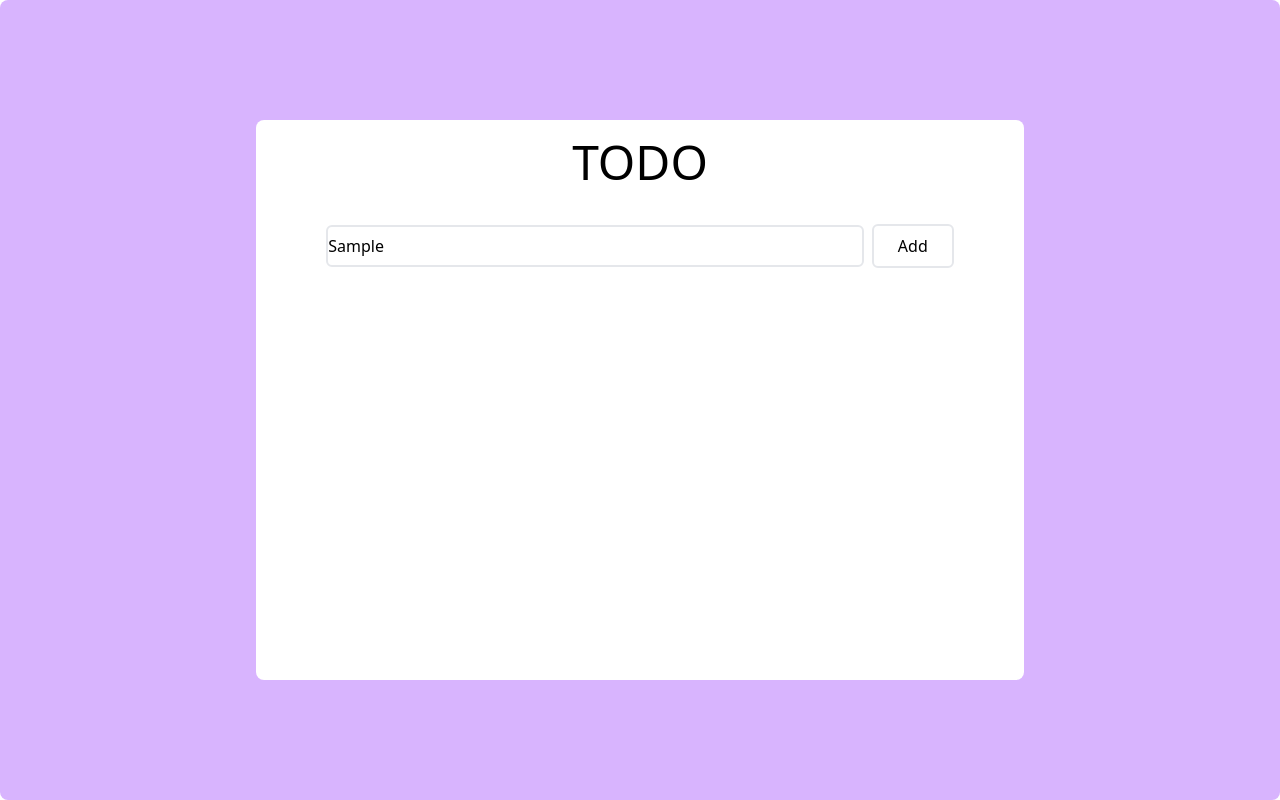
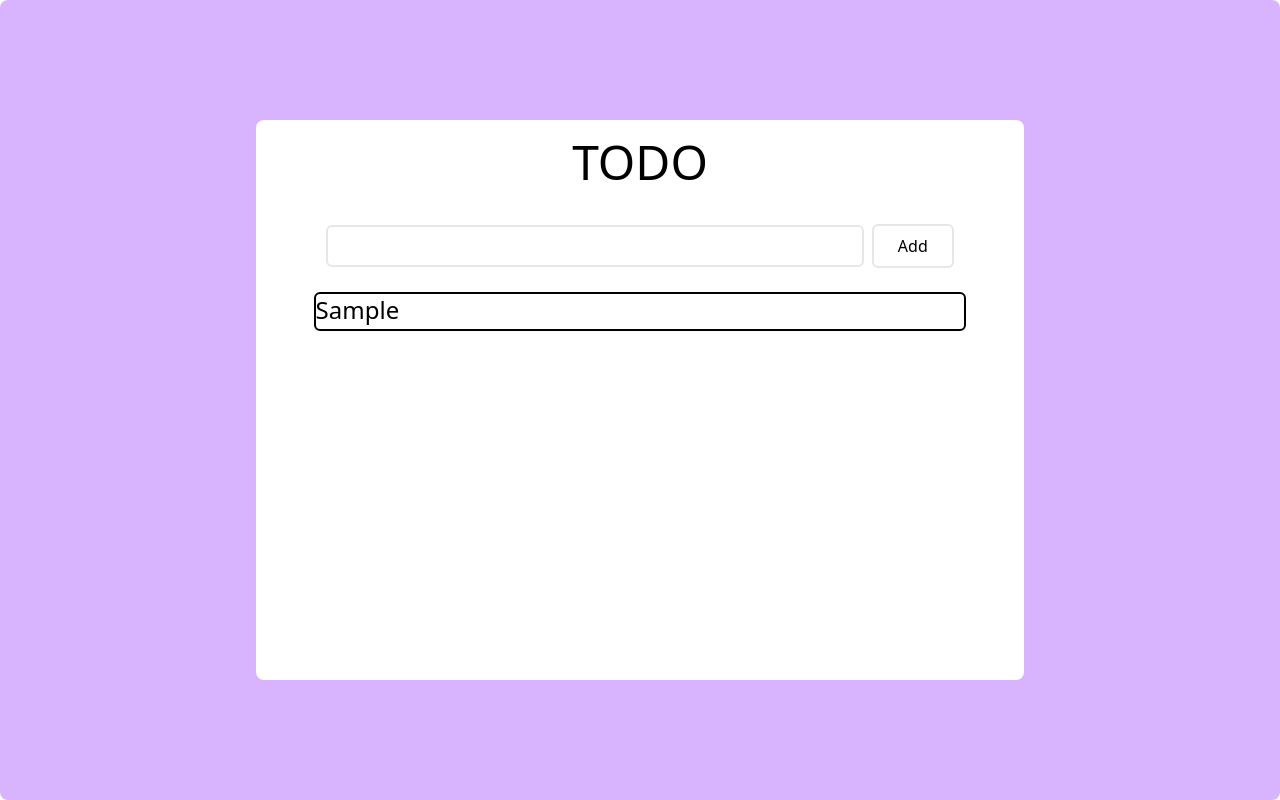
Before and after one commit to patelishika/to_do, a React app: page / in a window 1280 px wide. Both pictures are taken after typing "Sample" into the empty fields and a click on the button "Add". Built offline with nearby package versions, Linux system fonts and the light colour scheme; the HTML template or start-up script is replaced by a standard one.

Commit message:
add todo functionality

```diff
--- a/src/App.jsx
+++ b/src/App.jsx
@@ -6,6 +6,11 @@
 
   const inputHandler = (event) => {
     setTodo(event.target.value);
+  };
+
+  const AddTodo = () => {
+    setTodos([...todos, todo]);
+    setTodo('');
   };
 
   return (
@@ -22,9 +27,24 @@
               className='flex border-2 h-[50%] w-[70%] rounded-md '
               onChange={inputHandler}
             />
-            <button className='border-2 py-2 px-6 rounded-md bg-white ml-2'>
+            <button
+              className='border-2 py-2 px-6 rounded-md bg-white ml-2'
+              onClick={AddTodo}>
               Add
             </button>
+          </div>
+          <div className='flex h-[70%] w-[100%]  flex-col'>
+            {todos.map((t) => {
+              return (
+                <>
+                  <div className='flex h-[10%] w-[100%]  justify-around items-center mt-1'>
+                    <div className='flex h-[100%] w-[85%] border-2 bg-white border-black rounded-md'>
+                      <h1 className='text-2xl'>{t}</h1>
+                    </div>
+                  </div>
+                </>
+              );
+            })}
           </div>
         </div>
       </div>
```
